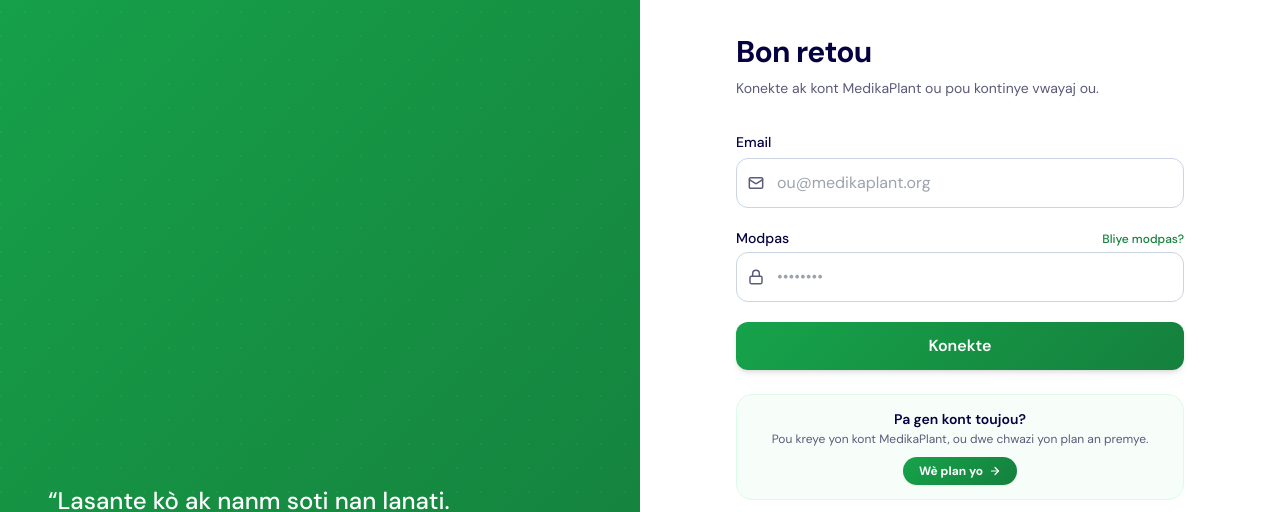
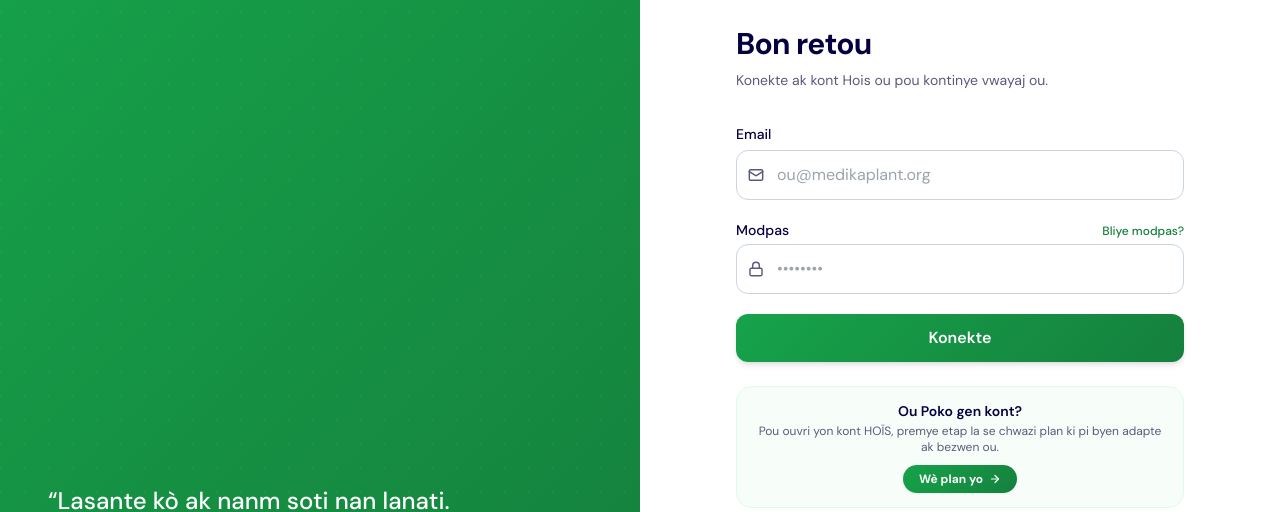
Before and after one commit to hebdev1/Hois.medikaplant.org, a Next.js app: page /auth/login in a window 1280 px wide. Shown: the part 133-645 px from the top of the page. Built offline with nearby package versions, Linux system fonts and the light colour scheme; no server answers.

Commit message:
Update login page text for account connection

```diff
--- a/app/auth/login/page.tsx
+++ b/app/auth/login/page.tsx
@@ -23,7 +23,7 @@
     <>
       <h1 className="text-3xl font-bold tracking-tight text-ink">Bon retou</h1>
       <p className="mt-2 text-ink-muted text-sm">
-        Konekte ak kont MedikaPlant ou pou kontinye vwayaj ou.
+        Konekte ak kont Hois ou pou kontinye vwayaj ou.
       </p>
       <div className="mt-8">
         <Suspense fallback={<div className="h-64 rounded-xl bg-slate-50 animate-pulse" />}>
@@ -31,9 +31,9 @@
         </Suspense>
       </div>
       <div className="mt-6 rounded-2xl border border-brand-100 bg-brand-50/50 px-4 py-3.5 text-sm text-center">
-        <p className="text-ink font-semibold">Pa gen kont toujou?</p>
+        <p className="text-ink font-semibold">Ou Poko gen kont?</p>
         <p className="text-ink-muted text-xs mt-0.5">
-          Pou kreye yon kont MedikaPlant, ou dwe chwazi yon plan an premye.
+          Pou ouvri yon kont HOÏS, premye etap la se chwazi plan ki pi byen adapte ak bezwen ou.
         </p>
         <Link
           href={planHref}
```
